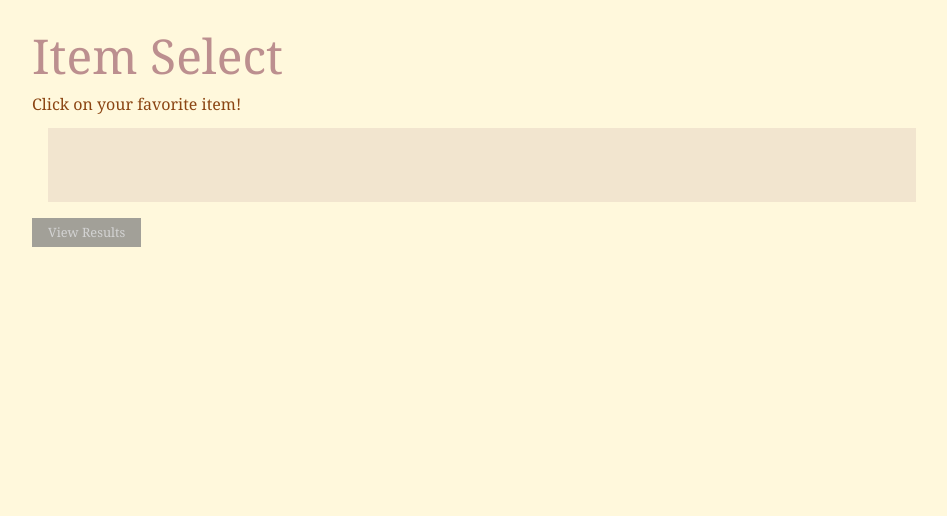
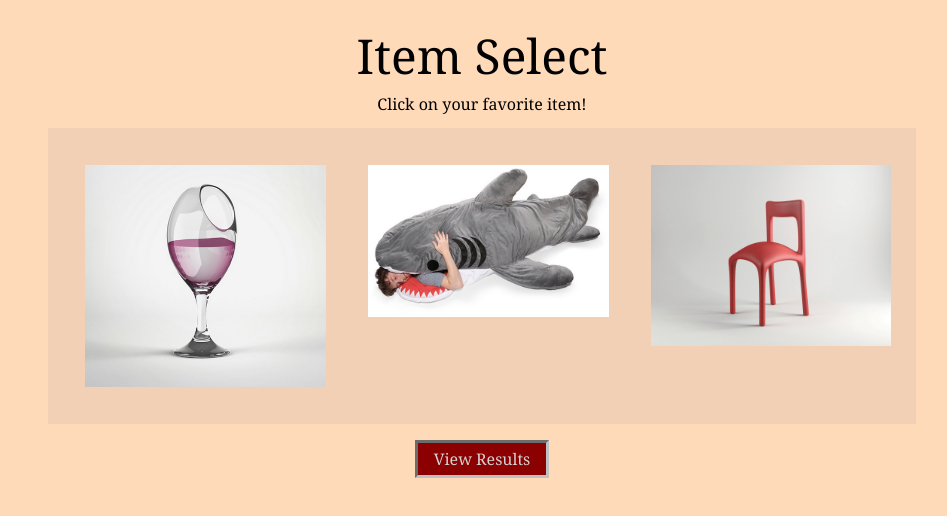
Before and after one commit to KajeTheCat/busmall, a plain HTML site: page index.html in a window 1280 px wide. Shown: the whole page, without its empty margins (158-1105 px from the left). Drawn offline with Linux system fonts and the light colour scheme.

Commit message:
finished working on css

```diff
--- a/app.js
+++ b/app.js
@@ -3,24 +3,25 @@
 //global
 const myContainer = document.querySelector('section');
 const myButton = document.querySelector('section + div');
+const results = document.querySelector('ul');
 
 let image1 = document.querySelector('section img:first-child');
 let image2 = document.querySelector('section img:nth-child(2)');
 let image3 = document.querySelector('section img:nth-child(3)');
 
 let allBus = [];
-
-let clicks = 0
+let clicks = 0;
 const clicksAllowed = 25;
 
 //constructor
 
 function Bus(name, fileExtension = 'jpg') {
     this.name = name;
-    this.src = `${name}.${fileExtension}`;
+    this.src = `images/${name}.${fileExtension}`;
     this.vote = 0;
     this.views = 0;
     allBus.push(this);
+
 }
 
 //construction
@@ -46,7 +47,7 @@ new Bus('wine-glass');
 
 //functions
 function selectRandomBus() {
-    return Math.floor(math.random() * allBus.length);
+    return Math.floor(Math.random() * allBus.length);
 }
 
 function renderBus() {
@@ -74,12 +75,14 @@ function handleBusClick(event) {
     }
     clicks++;
     let clickedBus = event.target.alt;
-    for (let i = 0; i < allGoats.length; i++) {
+    for (let i = 0; i < allBus.length; i++) {
       if (clickedBus === allBus[i].name) {
-        allBus[i].likes++;
+        allBus[i].vote++;
         break;
       }
     }
+
+    renderBus();
 
     if (clicks === clicksAllowed) {
       myContainer.removeEventListener('click', handleBusClick);
@@ -91,7 +94,7 @@ function handleBusClick(event) {
   function handleButtonClick() {
     for (let i = 0; i < allBus.length; i++) {
       let li = document.createElement('li')
-      li.textContent = `${allBus[i].name} had ${allBus[i].views} view and was clicked ${allBus[i].likes} times.`;
+      li.textContent = `${allBus[i].name} had ${allBus[i].views} view and was clicked ${allBus[i].vote} times.`;
       results.appendChild(li);
     };
   }
--- a/css/style.css
+++ b/css/style.css
@@ -4,13 +4,20 @@
 
   body {
     font-family: Georgia, 'Times New Roman', Times, serif;
-    background-color: cornsilk;
+    background-color: peachpuff;
     color:saddlebrown;
   }
 
   h1 {
     font-size: 3rem;
-    color: rosybrown;
+    color: black;
+    text-align: center;
+  }
+
+  h3 {
+    font-size: 1rem;
+    color: black;
+    text-align: center;
   }
 
   header {
@@ -25,7 +32,14 @@
 
   ul li {
     line-height: 160%;
+    font-size: 24px;
   }
+
+  div {
+    margin: auto;
+    border: 3px inset silver;
+  }
+
 
   /* Votes */
 
@@ -38,32 +52,36 @@
   }
 
   section img {
-    width: 33%;
+    width: 30%;
+    height: auto;
     margin: 1rem;
     border: 5px solid transparent;
   }
 
   section img:hover {
-    border: 5px solid blue;
+    border: 5px solid black;
     cursor: pointer;
   }
 
   /* results button */
 
   section + div {
-    background-color: rgba(128, 128, 128, 0.734);
+    background-color: darkred;
     color: lightgrey;
     padding: .5rem 1rem;
     width: max-content;
-    font-size: .8rem;
+    font-size: 1rem;
     pointer-events: none;
   }
+
   section + div.clicks-allowed {
-    background-color: rosybrown;
+    background-color: darkgreen;
+    border-style: outset;
     color: white;
     cursor: pointer;
     pointer-events: auto;
   }
+
   section + div.clicks-allowed:hover {
     background-color: rgb(211, 187, 175)
   }
--- a/index.html
+++ b/index.html
@@ -19,7 +19,7 @@
             <img>
             <img>
         </section>
-        <div>View Results</div>
+        <div id = 'results'>View Results</div>
         <ul></ul>
     </main>
     <script src="app.js"></script>
```
